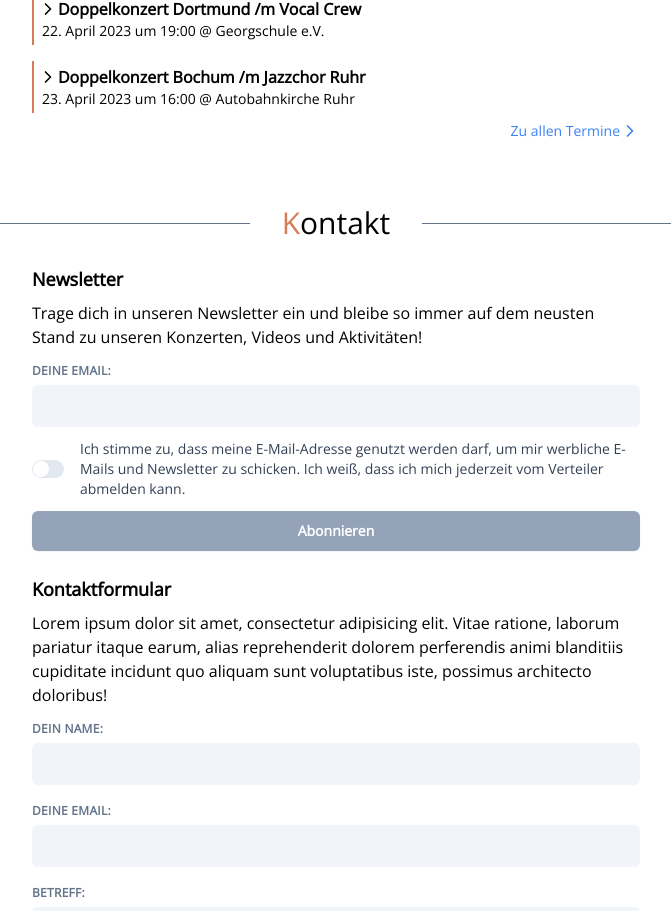
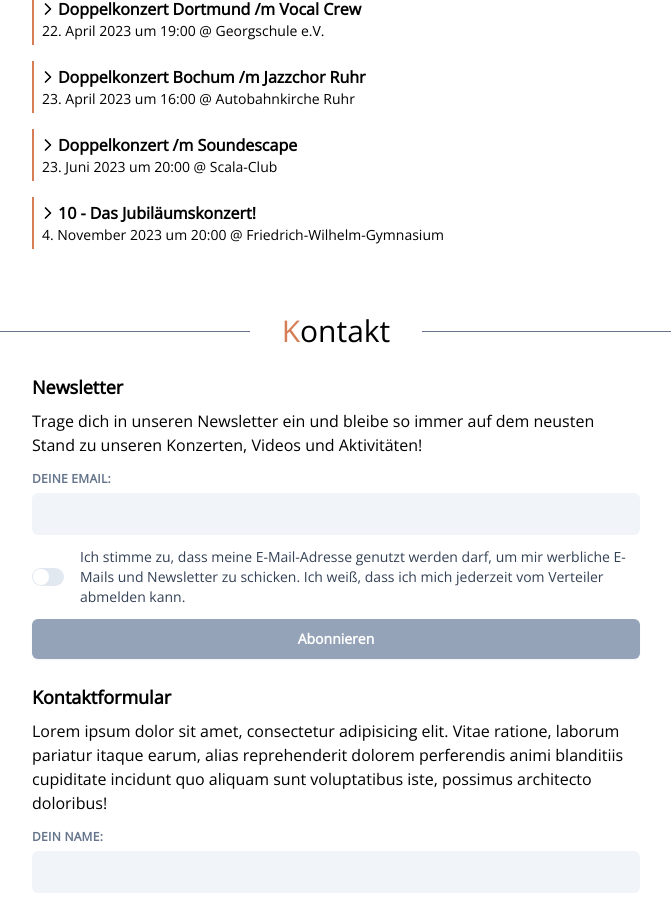
Before and after one commit to martinst01/popchor-koeln, a SvelteKit app: page / in a window 1280 px wide. Shown: the part 1679-2590 px from the top of the page, without its empty margins (304-975 px from the left). Built offline with nearby package versions, Linux system fonts and the light colour scheme.

Commit message:
feat: show all gigs on index page

```diff
--- a/src/routes/(root)/(index)/+page.svelte
+++ b/src/routes/(root)/(index)/+page.svelte
@@ -1,9 +1,11 @@
 <script lang="ts">
+    import Section from '$lib/components/Section.svelte';
     import GigList from '$lib/components/gigs/GigList.svelte';
-    import Section from '$lib/components/Section.svelte';
     import { gigs } from '$lib/data/gigs';
     import { ChevronRight } from 'lucide-svelte';
     import Contact from './Contact.svelte';
+
+    const gigCount = 5;
 </script>
 
 <svelte:head>
@@ -43,13 +45,15 @@
 </Section>
 
 <Section id="termine" title="Termine">
-    <GigList gigs={gigs.slice(0, 3)} />
+    <GigList gigs={gigs.slice(0, gigCount)} />
 
-    <div class="mt-2 flex items-center justify-end">
-        <a href="/termine" class="inline-flex text-sm text-blue-500 hover:text-blue-700 focus:text-blue-700">
-            Zu allen Termine <ChevronRight class="inline" size={20} />
-        </a>
-    </div>
+    {#if gigs.length > gigCount}
+        <div class="mt-2 flex items-center justify-end">
+            <a href="/termine" class="inline-flex text-sm text-blue-500 hover:text-blue-700 focus:text-blue-700">
+                Zu allen Termine <ChevronRight class="inline" size={20} />
+            </a>
+        </div>
+    {/if}
 </Section>
 
 <Contact />
```
